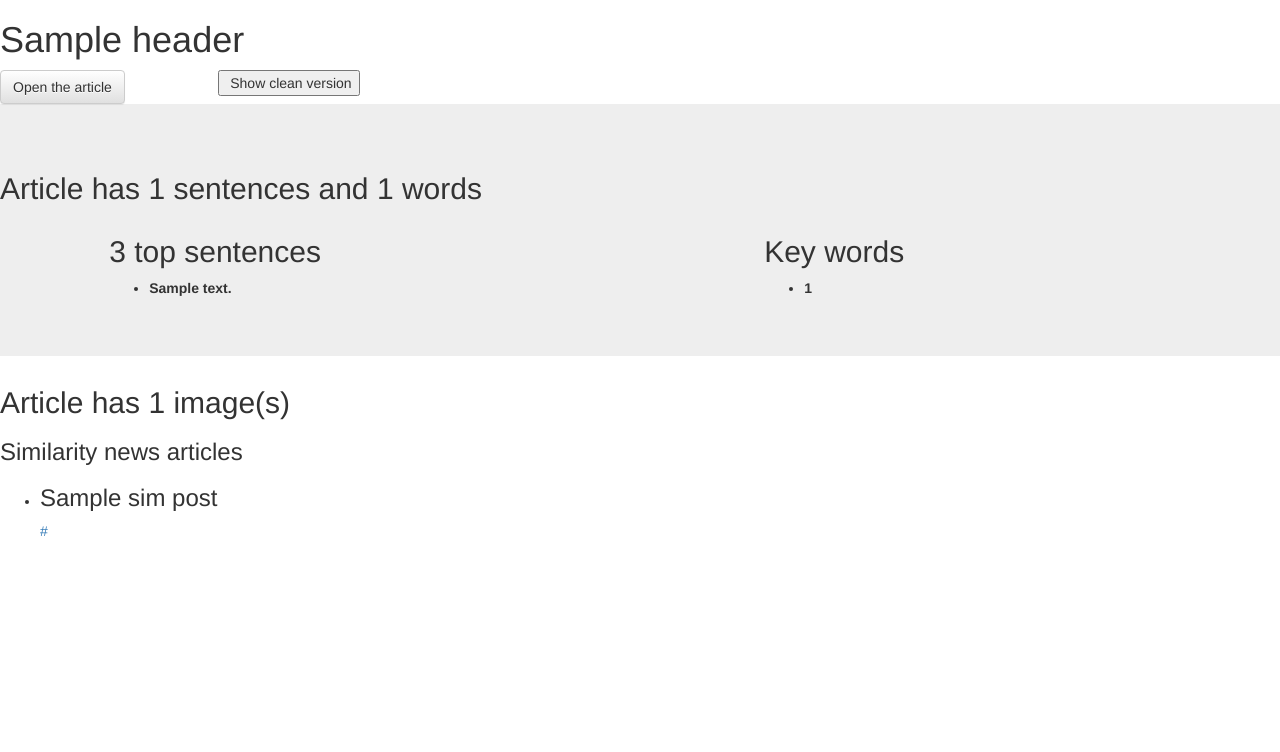
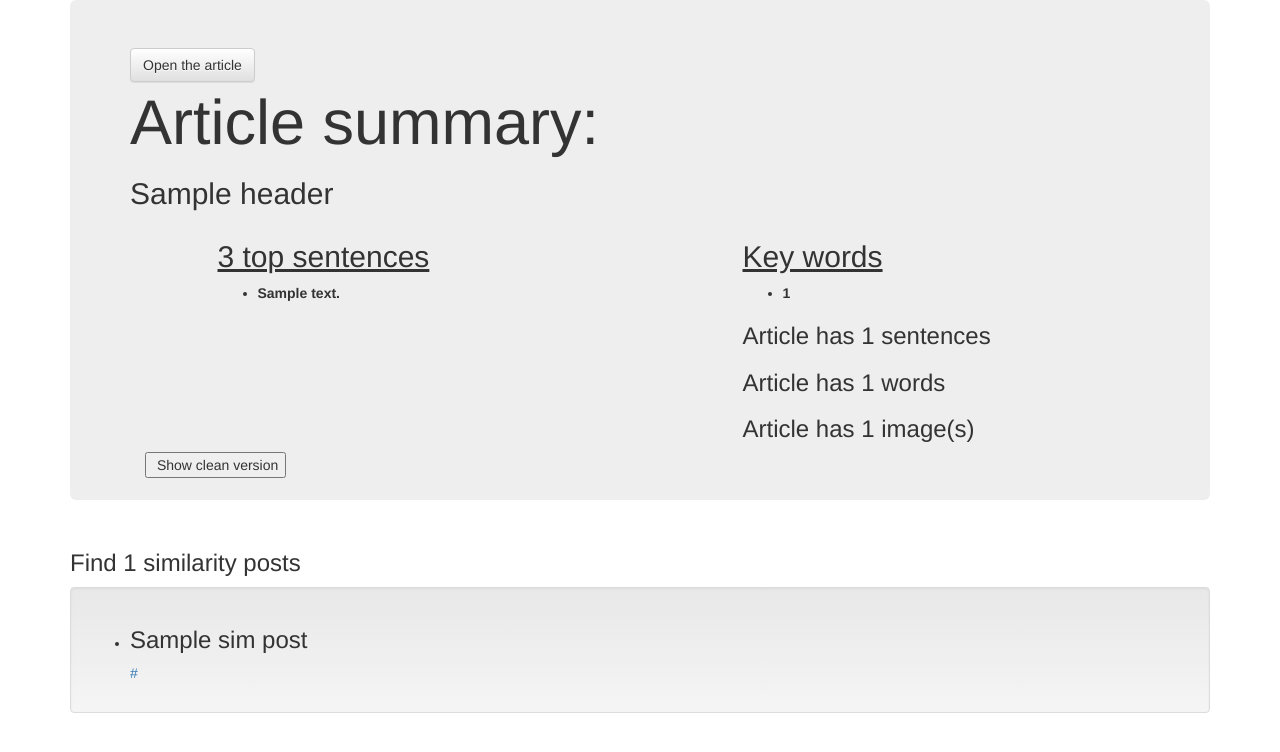
Before and after one commit to pelammin77/Flask_news_Finder, a Flask app: template templates/summary.html in a window 1280 px wide. Shown: the top 752 px of the page. Run offline with Flask 2, Linux system fonts and the light colour scheme; the template is opened without the code that fills it: most values are stand-ins (such as "Sample title", 1, 10 or a date in 2020); parts of the project's set-up code (start-up, migrations or seed data) failed here and were passed over; some libraries are stand-ins or nearby versions.

Commit message:
Html-muutoksia Summary.html tiedostoon

```diff
--- a/main.py
+++ b/main.py
@@ -33,14 +33,18 @@ feeds_addresses = [
         ]
 
 
-def get_img_cnt(url):
+def get_element_count(url, tag="img"):
     from bs4 import BeautifulSoup
     import requests
 
     response = requests.get(url)
     soup = BeautifulSoup(response.content)
 
-    return len(soup.find_all('img'))
+    return len(soup.find_all(tag))
+
+
+
+
 
 def get_article_text(link):
     """
@@ -150,17 +154,20 @@ def analyze():
     link = request.form['link_field']
     header, text, authors, publish_day, key_words = get_article_text(link)
     summary,  key_chunnks, count_s, count_w = make_summary(text)
-    img_count = get_img_cnt(link)
-    kw = get_KWs(text)
+    img_count = get_element_count(link)
+    video_count = get_element_count(link, 'video')
+    #kw = get_KWs(text)
  #   print(kw)
     if publish_day == None:
         publish_day = "unknown"
 
     sim_posts = find_sim_post_title(header)
+    sim_posts_count = len(sim_posts)
     return render_template("summary.html", link=link, header=header, summary=summary,
                            authors=authors, publish_day=publish_day, count_s=count_s,
                            count_w=count_w, key_chunnks=key_chunnks, sim_posts=sim_posts,
-                           img_count=img_count)
+                           img_count=img_count, video_count=video_count,
+                           sim_posts_count=sim_posts_count)
 
 @app.route('/clean_article/', methods=['POST'])
 def clean_article():
--- a/templates/summary.html
+++ b/templates/summary.html
@@ -1,34 +1,27 @@
 {% extends "base.html" %}
 {% block page_content %}
 
-<h1> {{header}}  </h1>
+<div class="container">
 
-  <div class="row">
-      <div class="col-sm-2">
-          <a class="btn btn-default" href={{link}}> Open the article </a>
+<div class="jumbotron">
+    <div class="row">
+          <div class="col-md-2">
 
-      </div>
-      <div class="col-sm-2">
-
-<form method="post" action="{{ url_for('clean_article') }}">
-    <input type="hidden" readonly="readonly" name="link_field" size="100" value="{{link}}" />
-    <input type="submit" value=" Show clean version" />
-
-</form>
-
-      </div>
-  </div>
-
-  <div class="jumbotron">
+     <a class="btn btn-default" href={{link}}> Open the article </a>
+          </div>
 
 
-          <h2> Article has {{count_s}} sentences and {{count_w}} words  </h2>
+<br>
+<div class="container">
+
+    <h1> Article summary: </h1>
+    <h2>{{header}} </h2>
       <div class="row">
           <div class="col-md-1">
           </div>
 
           <div class="col-md-4">
-          <h2> 3 top sentences </h2>
+              <h2><u> 3 top sentences</u> </h2>
           {% for s in summary %}
           <ul>
               <li><b>{{s}}</b></li>
@@ -42,7 +35,7 @@
 
           </div>
           <div class="col-md-4">
-               <h2>Key words </h2>
+              <h2><u>Key words</u> </h2>
 
 
 {% for k in key_chunnks%}
@@ -52,12 +45,32 @@
 </ul>
 {% endfor%}
 
+              <h3> Article has {{count_s}} sentences</h3>
+               <h3> Article has {{count_w}} words  </h3>
+              <h3> Article has {{img_count}} image(s)</h3>
           </div>
           </div>
 
+
+          </div>
+
       </div>
+     <div class="col-md-2">
+
+        <form method="post" action="{{ url_for('clean_article') }}">
+          <input type="hidden" readonly="readonly" name="link_field" size="100" value="{{link}}" />
+         <input type="submit" value=" Show clean version" />
+       </form>
+            </div>
+
+</div>
+
 
   </div>
+
+
+
+
 <!--
 <h3>Authors:</h3>
 {% for a in authors%}
@@ -69,15 +82,23 @@
 <h3>Publish date</h3>
 <p>{{publish_day}} </p>
 -->
-<h2> Article has {{img_count}} image(s)</h2>
-<h3>Similarity news articles </h3>
-{% for sp in sim_posts %}
-<ul>
 
-    <li><h3>{{sp.title}}</h3> <a href={{sp.link}}> {{sp.link}}</a></li>
+
+
+
+
+<div class="container">
+
+    <h3> Find {{sim_posts_count}} similarity posts   </h3>
+    {% for sp in sim_posts %}
+     <div class="well">
+    <ul>
+        <li><h3>{{sp.title}}</h3> <a href={{sp.link}}> {{sp.link}}</a></li>
  </ul>
+    </div>
+{% endfor%}
 
-{% endfor%}
+</div>
 
 
 {% endblock %}
```
